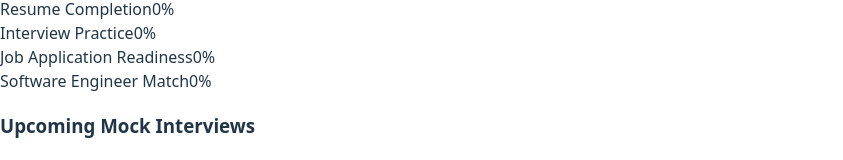
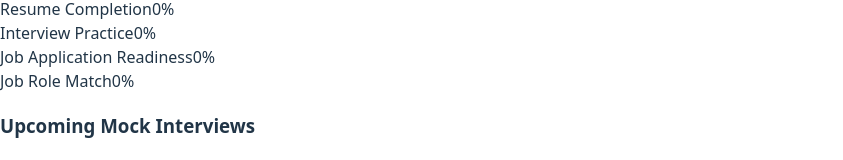
Before and after one commit to maitke01/ai-mock-interview, a React (Vite) app in the folder packages/app/: page /dashboard in a window 1280 px wide. Shown: the part 317-477 px from the top of the page, without its empty margins (0-843 px from the left). Built offline with nearby package versions, Linux system fonts and the light colour scheme; the HTML template or start-up script is replaced by a standard one.

Commit message:
Change label from 'Software Engineer Match' to 'Job Role Match'

```diff
--- a/packages/app/src/components/Dashboard.tsx
+++ b/packages/app/src/components/Dashboard.tsx
@@ -156,7 +156,7 @@ const Dashboard: React.FC = () => {
                 <div>
                   <div className='flex justify-between items-center mb-2'>
                     <span className='text-sm font-medium text-gray-700 dark:text-gray-300'>
-                      Software Engineer Match
+                      Job Role Match
                     </span>
                     <span className='text-sm font-medium text-gray-900 dark:text-white'>0%</span>
                   </div>
```
